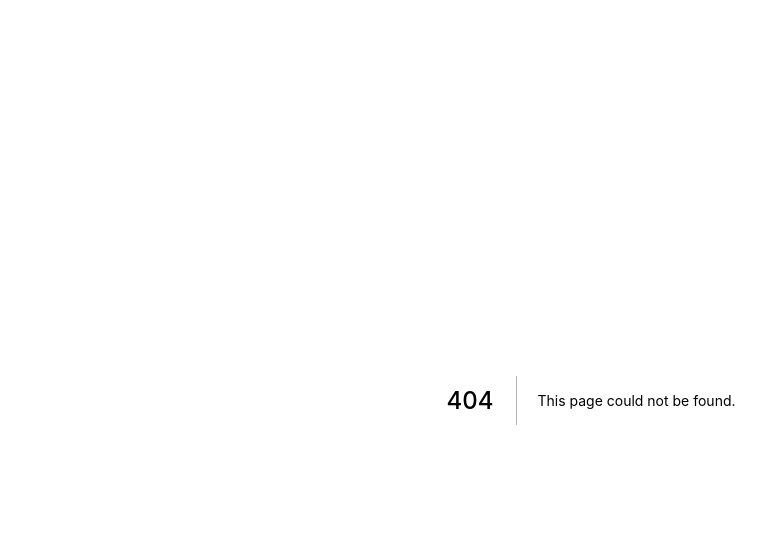
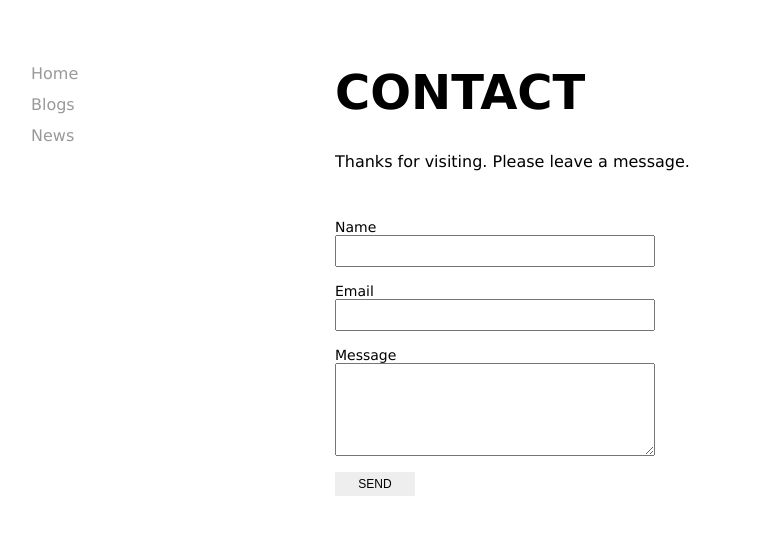
Before and after one commit to yoniakabecky/nextjs-headlesscms-blog-example, a Next.js app: page /contact in a window 1280 px wide. Before the commit this address had no page. Shown: the top 534 px of the page, without its empty margins (49-815 px from the left). Built offline with nearby package versions, Linux system fonts and the light colour scheme.

Commit message:
Create a contact page

```diff
--- a/package.json
+++ b/package.json
@@ -10,6 +10,7 @@
     "@contentful/rich-text-react-renderer": "^14.1.3",
     "@contentful/rich-text-types": "^14.1.2",
     "next": "latest",
+    "nodemailer": "^6.6.0",
     "nprogress": "^0.2.0",
     "react": "^16.8.0",
     "react-dom": "^16.8.0",
@@ -18,6 +19,7 @@
   },
   "devDependencies": {
     "@types/node": "^14.14.41",
+    "@types/nodemailer": "^6.4.1",
     "@types/nprogress": "^0.2.0",
     "@types/react": "^17.0.3",
     "@types/react-dom": "^17.0.3",
--- /dev/null
+++ b/pages/api/contact.ts
@@ -0,0 +1,30 @@
+import { NextApiRequest, NextApiResponse } from "next";
+import nodemailer from "nodemailer";
+
+export default function (req: NextApiRequest, res: NextApiResponse) {
+  const transporter = nodemailer.createTransport({
+    port: 465,
+    secure: true, // true for 465, false for other ports
+    host: "smtp.gmail.com",
+    auth: {
+      user: "test.yoniakabecky@gmail.com", // less secure GMail
+      pass: process.env.PASSWORD,
+    },
+  });
+
+  const mailData = {
+    from: "My Test account",
+    to: "test.yoniakabecky@gmail.com",
+    subject: `Message From ${req.body.name}`,
+    text: req.body.message + " | Sent from: " + req.body.email,
+    html: `<div>${req.body.message}</div>
+    <p>From: ${req.body.name} (${req.body.email})</p>`,
+  };
+
+  transporter.sendMail(mailData, function (err, info) {
+    if (err) console.error(err);
+    else console.info(info);
+  });
+
+  res.status(200).json({ message: "email sent" });
+}
--- /dev/null
+++ b/pages/contact.tsx
@@ -0,0 +1,141 @@
+import React, { ReactElement, useState } from "react";
+import styled from "styled-components";
+import Layout from "../components/Layout";
+
+export default function Contact(): ReactElement {
+  const [name, setName] = useState("");
+  const [email, setEmail] = useState("");
+  const [message, setMessage] = useState("");
+  const [sent, setSent] = useState(false);
+
+  const handleSend = (e: React.FormEvent<HTMLInputElement>) => {
+    e.preventDefault();
+
+    let data = {
+      name,
+      email,
+      message,
+    };
+
+    fetch("/api/contact", {
+      method: "POST",
+      headers: {
+        Accept: "application/json, text/plain, */*",
+        "Content-Type": "application/json",
+      },
+      body: JSON.stringify(data),
+    }).then((res) => {
+      if (res.status === 200) {
+        setName("");
+        setEmail("");
+        setMessage("");
+        setSent(true);
+      }
+    });
+  };
+
+  return (
+    <Layout>
+      <Heading>Contact</Heading>
+
+      <Description>Thanks for visiting. Please leave a message.</Description>
+
+      <form>
+        <FormGroup>
+          <Label htmlFor="name">Name</Label>
+          <Input
+            type="text"
+            name="name"
+            value={name}
+            onChange={(e: React.FormEvent<HTMLInputElement>) =>
+              setName(e.currentTarget.value)
+            }
+          />
+        </FormGroup>
+
+        <FormGroup>
+          <Label htmlFor="email">Email</Label>
+          <Input
+            type="email"
+            name="email"
+            value={email}
+            onChange={(e: React.FormEvent<HTMLInputElement>) =>
+              setEmail(e.currentTarget.value)
+            }
+          />
+        </FormGroup>
+
+        <FormGroup>
+          <Label htmlFor="message">Message</Label>
+          <Textarea
+            name="message"
+            rows={5}
+            value={message}
+            onChange={(e: React.FormEvent<HTMLTextAreaElement>) =>
+              setMessage(e.currentTarget.value)
+            }
+          />
+        </FormGroup>
+
+        <SendBtn type="submit" value="send" onClick={handleSend} />
+        {sent && <MessageSent>Your message has been sent.</MessageSent>}
+      </form>
+    </Layout>
+  );
+}
+
+const Heading = styled.h1`
+  font-size: 3rem;
+  text-transform: uppercase;
+`;
+
+const Description = styled.div`
+  margin: 2rem 0;
+`;
+
+const FormGroup = styled.div`
+  display: flex;
+  flex-direction: column;
+  align-content: center;
+  margin: 1rem auto;
+`;
+
+const Label = styled.label`
+  display: inline-block;
+  width: 7rem;
+  font-size: 0.875rem;
+`;
+
+const Input = styled.input`
+  padding: 0.1rem 0.5rem;
+  width: 20rem;
+  height: 2rem;
+
+  :focus {
+    outline-color: tomato;
+  }
+`;
+
+const Textarea = styled.textarea`
+  padding: 0.5rem;
+  width: 20rem;
+
+  :focus {
+    outline-color: tomato;
+  }
+`;
+
+const SendBtn = styled.input`
+  width: 5rem;
+  height: 1.5rem;
+  background-color: #eee;
+  border: none;
+  font-size: 0.75rem;
+  text-transform: uppercase;
+`;
+
+const MessageSent = styled.p`
+  margin-top: 1rem;
+  color: #aaa;
+  font-size: 0.875rem;
+`;
```
Also changed, not shown: 2 other files (tests, documents, lock files or other folders).
